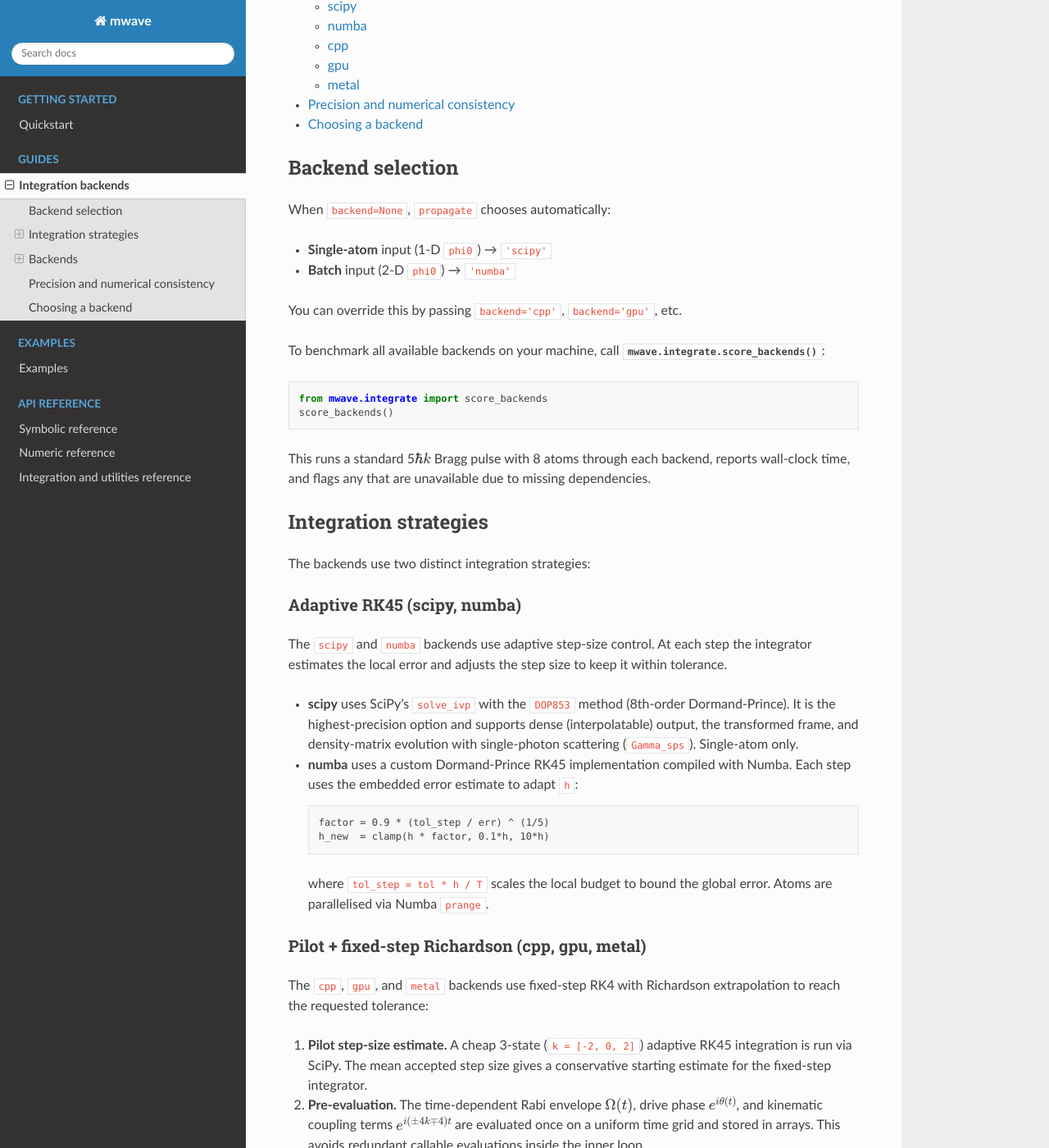
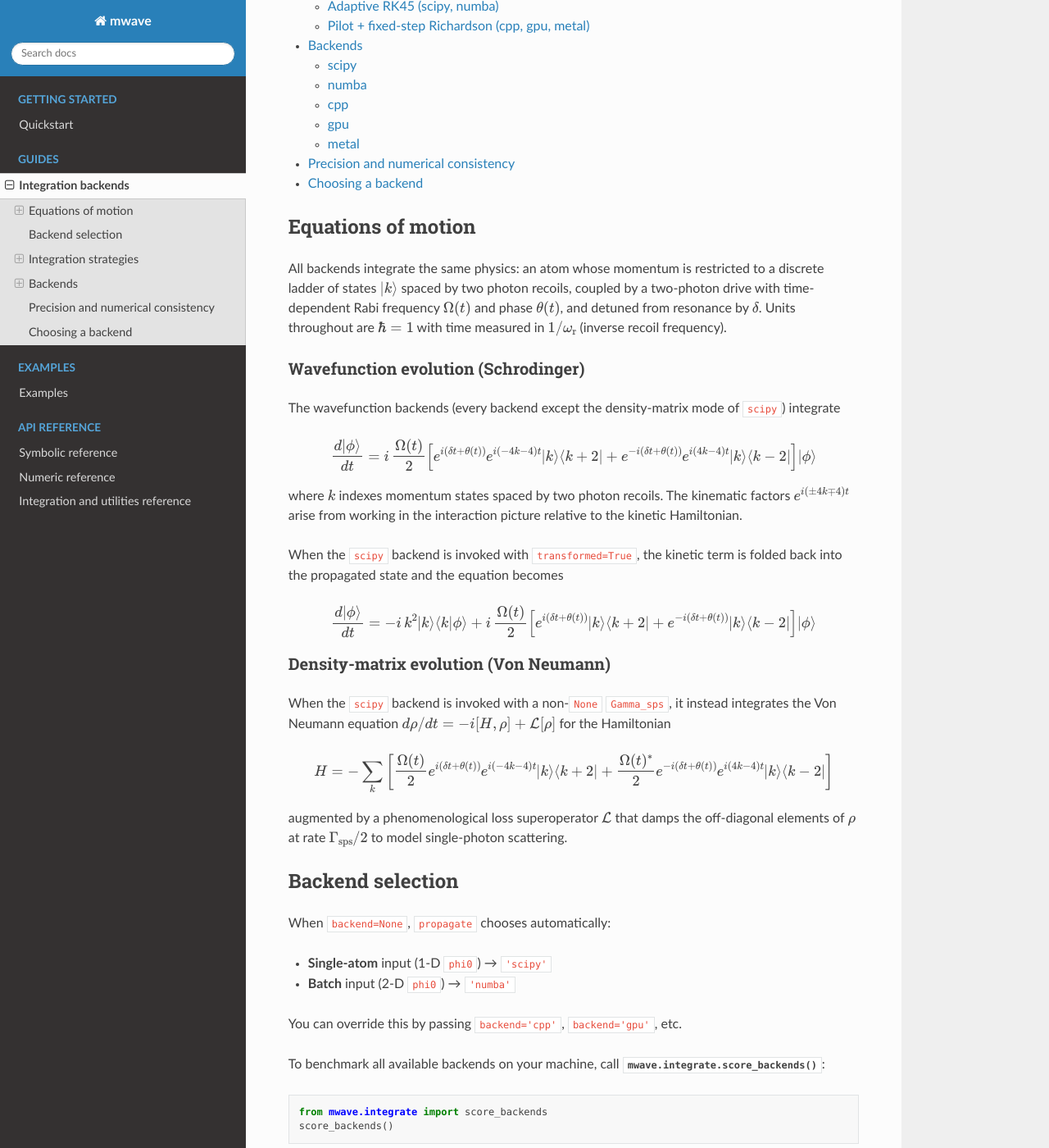
Before and after one commit to jc-roth/mwave, a Sphinx documentation site: the page built from docs/backends.rst, in a window 1280 px wide and 1400 px high, scrolled down 442 px. Shown: the whole window at 82% size. Built offline with Sphinx 7.4.7 and the Read the Docs theme 3.1.0, drawn with Linux system fonts in a browser that asks for light colours; pages that are not in the unit, such as notebooks, are missing from menus; some of the changed text lies outside the part shown.

Commit message:
added equations of motion to backend docs page

```diff
--- a/docs/backends.rst
+++ b/docs/backends.rst
@@ -6,6 +6,39 @@ The :py:func:`mwave.integrate.propagate` function solves the Bloch Hamiltonian f
 .. contents:: On this page
    :local:
    :depth: 2
+
+Equations of motion
+===================
+
+All backends integrate the same physics: an atom whose momentum is restricted to a discrete ladder of states :math:`|k\rangle` spaced by two photon recoils, coupled by a two-photon drive with time-dependent Rabi frequency :math:`\Omega(t)` and phase :math:`\theta(t)`, and detuned from resonance by :math:`\delta`. Units throughout are :math:`\hbar = 1` with time measured in :math:`1/\omega_\text{r}` (inverse recoil frequency).
+
+Wavefunction evolution (Schrodinger)
+------------------------------------
+
+The wavefunction backends (every backend except the density-matrix mode of ``scipy``) integrate
+
+.. math::
+
+   \frac{d|\phi\rangle}{dt}=i\,\frac{\Omega(t)}{2}\left[e^{i(\delta t+\theta(t))}e^{i(-4k-4)t}|k\rangle\langle k+2| + e^{-i(\delta t+\theta(t))}e^{i(4k-4)t}|k\rangle\langle k-2|\right]|\phi\rangle
+
+where :math:`k` indexes momentum states spaced by two photon recoils. The kinematic factors :math:`e^{i(\pm 4k \mp 4)t}` arise from working in the interaction picture relative to the kinetic Hamiltonian.
+
+When the ``scipy`` backend is invoked with ``transformed=True``, the kinetic term is folded back into the propagated state and the equation becomes
+
+.. math::
+
+   \frac{d|\phi\rangle}{dt}=-i\,k^2|k\rangle\langle k|\phi\rangle + i\,\frac{\Omega(t)}{2}\left[e^{i(\delta t+\theta(t))}|k\rangle\langle k+2| + e^{-i(\delta t+\theta(t))}|k\rangle\langle k-2|\right]|\phi\rangle
+
+Density-matrix evolution (Von Neumann)
+--------------------------------------
+
+When the ``scipy`` backend is invoked with a non-``None`` ``Gamma_sps``, it instead integrates the Von Neumann equation :math:`d\rho/dt = -i[H,\rho] + \mathcal{L}[\rho]` for the Hamiltonian
+
+.. math::
+
+   H=-\sum_{k}\left[\frac{\Omega(t)}{2}e^{i(\delta t+\theta(t))}e^{i(-4k-4)t}|k\rangle\langle k+2| + \frac{\Omega(t)^*}{2}e^{-i(\delta t+\theta(t))}e^{i(4k-4)t}|k\rangle\langle k-2|\right]
+
+augmented by a phenomenological loss superoperator :math:`\mathcal{L}` that damps the off-diagonal elements of :math:`\rho` at rate :math:`\Gamma_\text{sps}/2` to model single-photon scattering.
 
 Backend selection
 =================
```
